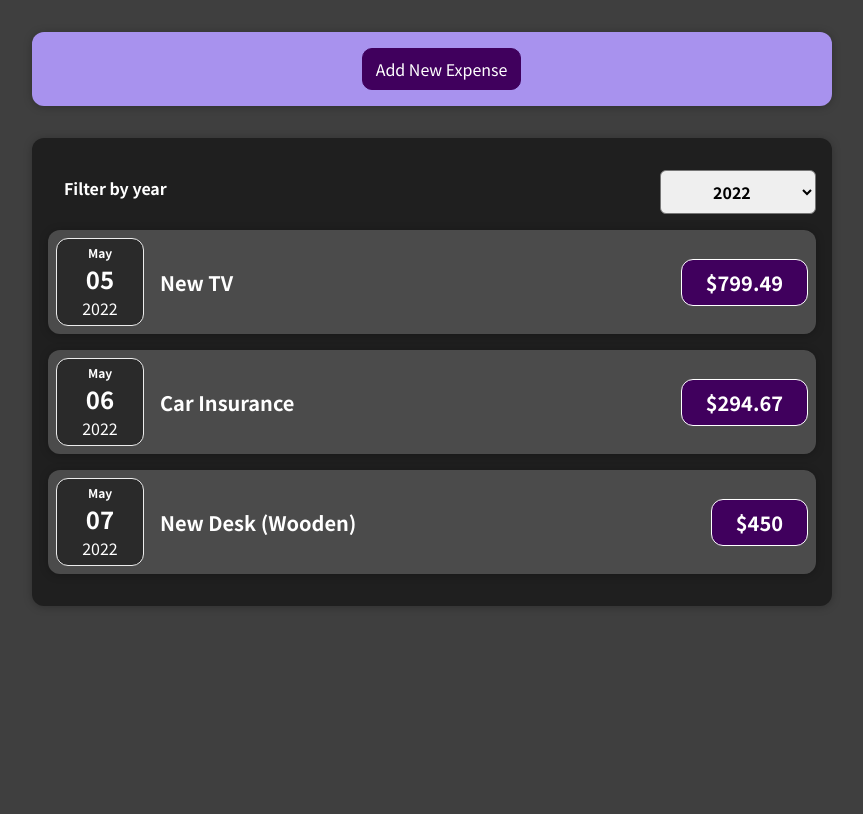
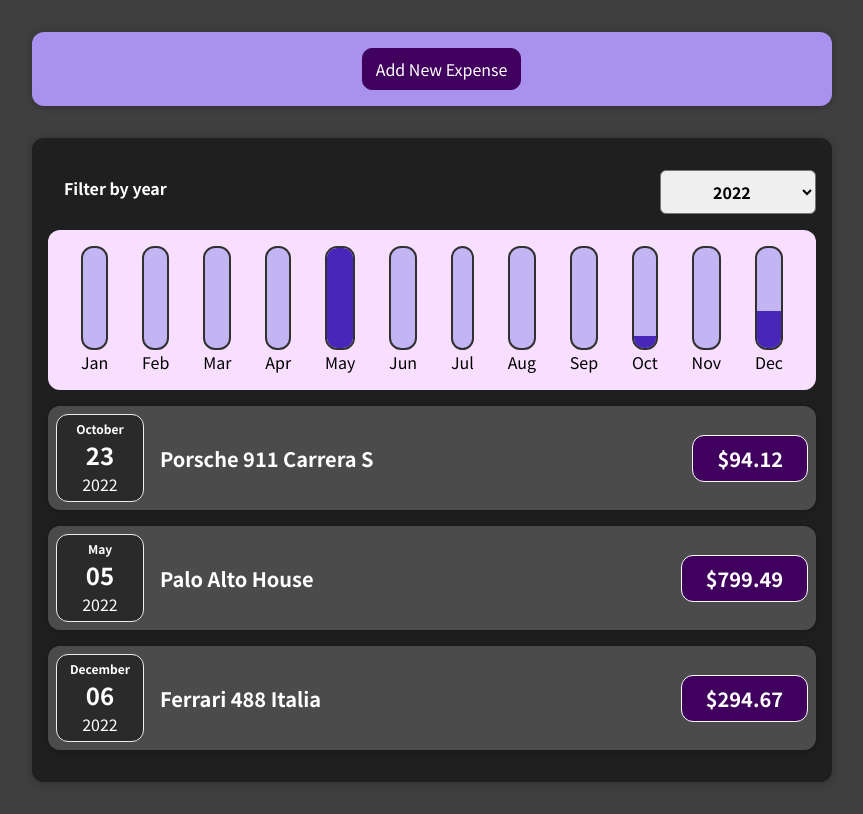
Before and after one commit to juanpfloreez/01-starting-setup, a React (Create React App) app: page / in a window 1280 px wide. Shown: the whole page, without its empty margins (208-1071 px from the left). Built offline with nearby package versions, Linux system fonts and the light colour scheme.

Commit message:
commit18

```diff
--- a/src/App.js
+++ b/src/App.js
@@ -7,27 +7,27 @@
 const DUMMY_EXPENSES = [
   {
     id: 'e1',
-    title: 'Toilet Paper',
+    title: 'Porsche 911 Carrera S',
     amount: 94.12,
-    date: new Date(2024, 4, 4),
+    date: new Date(2022, 9, 23),
   },
   {
     id: 'e2',
-    title: 'New TV',
+    title: 'Palo Alto House',
     amount: 799.49,
     date: new Date(2022, 4, 5),
   },
   {
     id: 'e3',
-    title: 'Car Insurance',
+    title: 'Ferrari 488 Italia',
     amount: 294.67,
-    date: new Date(2022, 4, 6),
+    date: new Date(2022, 11, 6),
   },
   {
     id: 'e4',
-    title: 'New Desk (Wooden)',
+    title: 'Black Private Jet',
     amount: 450,
-    date: new Date(2022,4,7),
+    date: new Date(2023,8,7),
   },
 ];
 
--- /dev/null
+++ b/src/components/Chart/Chart.css
@@ -0,0 +1,9 @@
+.chart {
+    padding: 1rem;
+    border-radius: 12px;
+    background-color: #f8dfff;
+    text-align: center;
+    display: flex;
+    justify-content: space-around;
+    height: 10rem;
+}
--- /dev/null
+++ b/src/components/Chart/Chart.js
@@ -0,0 +1,34 @@
+import React from "react";
+
+import ChartBar from './ChartBar';
+import './Chart.css'
+
+const Chart = (props) => {
+//this component is to present a graphical representation of expenses per month
+
+    const dataPointValues = props.dataPoints.map(dataPoint => dataPoint.value);
+    //the Math.max receives an array of numbers, but I have an array of objects, but I am only
+    //interested in a specific property of that object, so we can get the value array and call the
+    //map function to simply transform them from objects to numbers, stored in "dataPoint.Value"
+
+    const totalMaximum = Math.max(...dataPointValues);
+    //this is to calculate the total max value, so I look at all the months and find the
+    //biggest value, so it should be the maximum value represented in the chart
+    return (
+         <div className="chart">{props.dataPoints.map((dataPoint) => (
+             <ChartBar
+                key={dataPoint.label}
+                value={dataPoint.value}
+                maxValue={totalMaximum}
+                label={dataPoint.label}
+            />
+        ))}
+        {/*this returned jsx is to render all the bars calling the ChartBar component
+        inside a div "chart" and will display the chart bars dynamically by going through
+        an array of data points and mapping every data point to a chart bar
+        */}
+    </div>
+    );
+};
+
+export default Chart;
--- /dev/null
+++ b/src/components/Chart/ChartBar.css
@@ -0,0 +1,30 @@
+.chart-bar {
+    height: 100%;
+    display: flex;
+    flex-direction: column;
+    align-items: center;
+}
+
+.chart-bar__inner {
+    height: 100%;
+    width: 100%;
+    border: 2px solid #313131;
+    border-radius: 12px;
+    background-color: #c3b4f3;
+    overflow: hidden;
+    display: flex;
+    flex-direction: column;
+    justify-content: flex-end;
+}
+
+.chart-bar__fill {
+    background-color: #4826b9;
+    width: 100%;
+    transition: all 0.3s ease-out;
+}
+
+.char-bar__label {
+    font-weight: bold;
+    font-size: 0.5rem;
+    text-align: center;
+}
--- /dev/null
+++ b/src/components/Chart/ChartBar.js
@@ -0,0 +1,28 @@
+import React from "react";
+
+import './ChartBar.css';
+
+const ChartBar = (props) => {
+    //component for the bars in the chart
+
+
+    //Variable to calculate and store the fill height of each instance
+    let barFillHeight = '0%';
+
+    if (props.maxValue > 0) {
+        barFillHeight = Math.round((props.value / props.maxValue) * 100) + '%';
+    }
+
+    return (
+        <div className="chart-bar">
+            <div className="chart-bar__inner">
+                <div className="chart-bar__fill" style={{height: barFillHeight}}></div>
+                {/*this fill div is required to remember by how much this chart bar will be filled*/}
+            </div>
+            <div className="chart-bar__label">{props.label}</div>
+            {/*bunch of divs responisble for rendering the chart correctly*/}
+        </div>
+    );
+};
+
+export default ChartBar;
--- a/src/components/Expenses/Expenses.js
+++ b/src/components/Expenses/Expenses.js
@@ -1,9 +1,10 @@
 import React, { useState} from 'react';
 
+import Card from '../UI/Card';
 import ExpensesFilter from './ExpensesFilter';
-import Card from '../UI/Card';
+import ExpensesList from './ExpensesList';
+import ExpensesChart from './ExpensesChart';
 import './Expenses.css';
-import ExpensesList from './ExpensesList';
 
 const Expenses = (props) => {
 
@@ -32,6 +33,7 @@
         <div>
         <Card className="expenses">
             <ExpensesFilter selected={filteredYear} onSelectedYear={filterChangeHandler}/>
+            <ExpensesChart expenses={filteredExpenses}/>
             <ExpensesList items={filteredExpenses}/>
         </Card>
         </div>
--- /dev/null
+++ b/src/components/Expenses/ExpensesChart.js
@@ -0,0 +1,43 @@
+import React from "react";
+
+import Chart from "../Chart/Chart";
+
+const ExpensesChart = (props) => {
+    //component to get the list of expenses FILTERED BY YEAR,
+    //convert them as datapoints and send them to the chart componenet
+
+    //I expect to get the FILTERED EXPENSES as a prop
+
+    //array with objects, since we expect every datapoint to be an object in the chart.js
+    const chartDataPoints = [
+        { label: 'Jan', value: 0 },
+        { label: 'Feb', value: 0 },
+        { label: 'Mar', value: 0 },
+        { label: 'Apr', value: 0 },
+        { label: 'May', value: 0 },
+        { label: 'Jun', value: 0 },
+        { label: 'Jul', value: 0 },
+        { label: 'Aug', value: 0 },
+        { label: 'Sep', value: 0 },
+        { label: 'Oct', value: 0 },
+        { label: 'Nov', value: 0 },
+        { label: 'Dec', value: 0 },
+    ];
+
+    //for loop to loop through all the expenses which I got via props and look at every
+    //expense, get the month of that expense and update the value of the appropriate data point
+    //by the expense amount
+    for (const expense of props.expenses) {
+        const expenseMonth = expense.date.getMonth(); // starting at 0 => January => 0
+        chartDataPoints[expenseMonth].value += expense.amount; //to increase the value of a given month
+    }
+    //we wanna make sure to go through all the expenses for a selected year
+    //and that we then sum up the expenses for all the different months
+    //and assing them to the data points
+
+    return (
+    <Chart dataPoints={chartDataPoints}/>
+    );
+};
+
+export default ExpensesChart;
--- a/src/components/NewExpense/ExpenseForm.js
+++ b/src/components/NewExpense/ExpenseForm.js
@@ -61,7 +61,7 @@
         //now I create an object wich holds all the entered state
         const expenseData = {
             title: enteredTitle,
-            amount: enteredAmount,
+            amount: +enteredAmount,
             date: new Date(enteredDate)
         };
         //this is to move data (<form/> data) from child component to parent -> NewExpense.js
```
Also changed, not shown: 1 other file (tests, documents, lock files or other folders).
